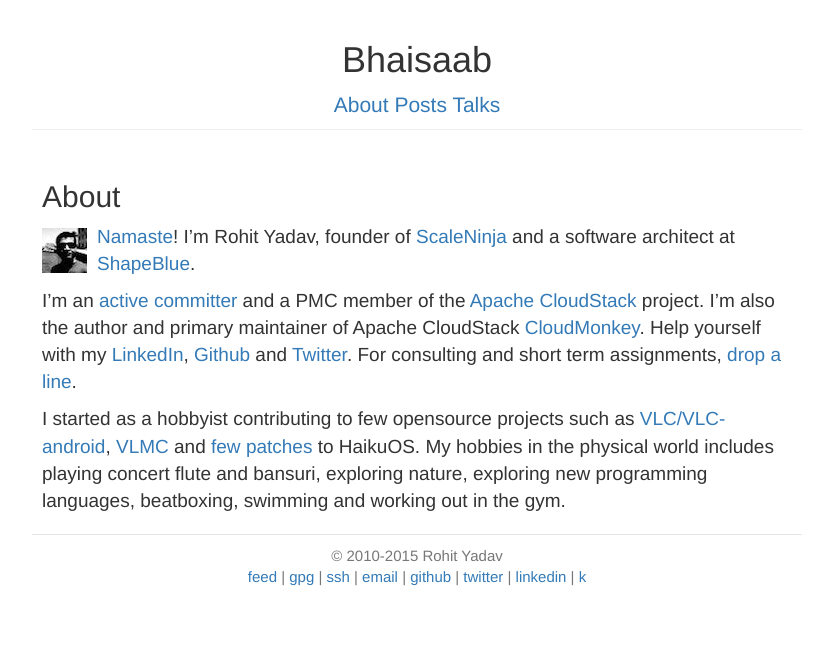
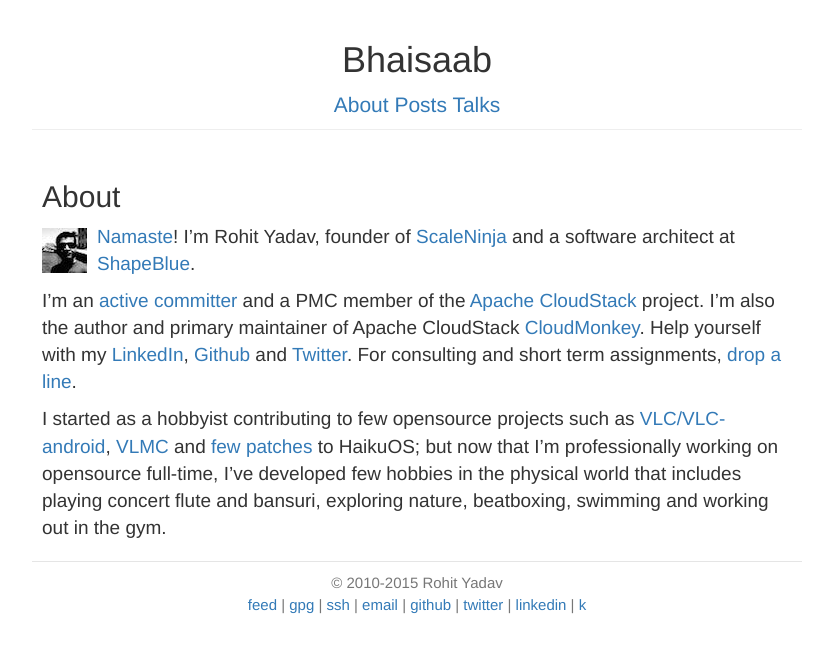
Before and after one commit to rohityadavcloud/rohityadavcloud.github.io, a Jekyll site: the page built from about.markdown, in a window 1280 px wide. Shown: the top 653 px of the page, without its empty margins (223-1056 px from the left). Built offline with Jekyll 4.4.1, drawn with Linux system fonts in a browser that asks for light colours.

Commit message:
format and fix
Signed-off-by: Rohit Yadav <rohit.yadav@shapeblue.com>

```diff
--- a/about.markdown
+++ b/about.markdown
@@ -10,8 +10,21 @@
 [ScaleNinja](http://www.scaleninja.com) and a software architect at
 [ShapeBlue](http://shapeblue.com).
 
-I'm an [active committer](https://github.com/apache/cloudstack/graphs/contributors)
-and a PMC member of the [Apache CloudStack](http://cloudstack.apache.org) project.
-I'm also the author and primary maintainer of Apache CloudStack [CloudMonkey](http://github.com/apache/cloudstack-cloudmonkey). Help yourself with my [LinkedIn](https://linkedin.com/in/bhaisaab), [Github](https://github.com/bhaisaab) and [Twitter](https://twitter.com/_bhaisaab). For consulting and short term assignments, [drop a line](mailto:rohit@scaleninja.com).
+I'm an [active
+committer](https://github.com/apache/cloudstack/graphs/contributors) and a PMC
+member of the [Apache CloudStack](http://cloudstack.apache.org) project.  I'm
+also the author and primary maintainer of Apache CloudStack
+[CloudMonkey](http://github.com/apache/cloudstack-cloudmonkey). Help yourself
+with my [LinkedIn](https://linkedin.com/in/bhaisaab),
+[Github](https://github.com/bhaisaab) and
+[Twitter](https://twitter.com/_bhaisaab). For consulting and short term
+assignments, [drop a line](mailto:rohit@scaleninja.com).
 
-I started as a hobbyist contributing to few opensource projects such as [VLC/VLC-android](http://git.videolan.org/?p=vlc-ports/android.git;a=search;h=HEAD;s=Rohit+Yadav;st=author), [VLMC](http://trac.videolan.org/vlmc) and [few](http://cgit.haiku-os.org/haiku/commit/?id=hrev39379) [patches](http://cgit.haiku-os.org/haiku/commit/?id=hrev39378) to HaikuOS. My hobbies in the physical world includes playing concert flute and bansuri, exploring nature, exploring new programming languages, beatboxing, swimming and working out in the gym.
+I started as a hobbyist contributing to few opensource projects such as
+[VLC/VLC-android](http://git.videolan.org/?p=vlc-ports/android.git;a=search;h=HEAD;s=Rohit+Yadav;st=author),
+[VLMC](http://trac.videolan.org/vlmc) and
+[few](http://cgit.haiku-os.org/haiku/commit/?id=hrev39379)
+[patches](http://cgit.haiku-os.org/haiku/commit/?id=hrev39378) to HaikuOS; but
+now that I'm professionally working on opensource full-time, I've developed few
+hobbies in the physical world that includes playing concert flute and bansuri,
+exploring nature, beatboxing, swimming and working out in the gym.
```
